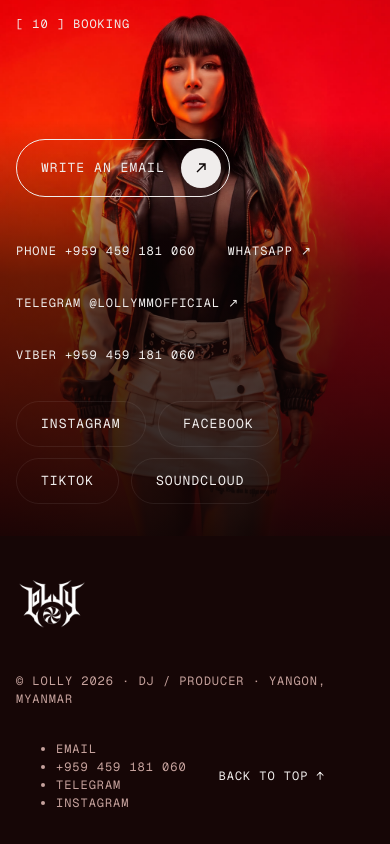
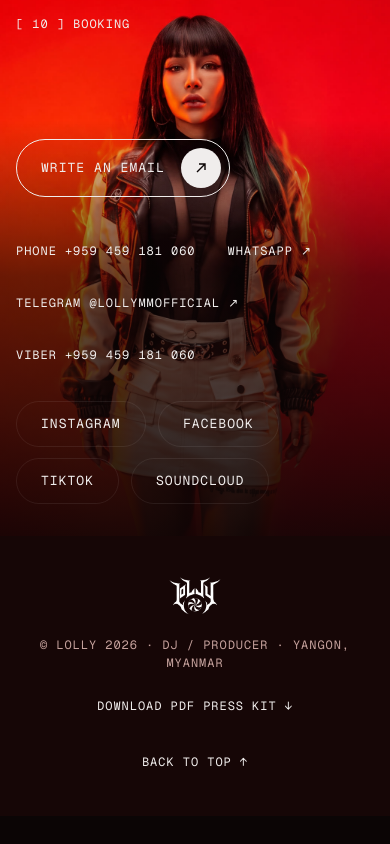
Before and after one commit to stasjuicytrax-arch/LOLLY, a website built with Vite: page index.html in a window 390 px wide. Shown: the part 9954-10798 px from the top of the page. After the commit the page ends 10770 px from the top, so only its background shows below. Built offline with nearby package versions, Linux system fonts and the light colour scheme; some packages are replaced by stand-ins of ours; animation ran at ten frames a second.

Commit message:
fix(footer): single-line footer (brand left, PDF + back to top right), centred column on phones; no default list markers anywhere
Co-Authored-By: Claude Sonnet 5.5 <noreply@anthropic.com>

```diff
--- a/index.html
+++ b/index.html
@@ -346,15 +346,14 @@
 
     <footer class="footer">
       <div class="wrap footer__wrap">
-        <img class="footer__logo" src="./assets/logo/lolly-logo-white.png" alt="LOLLY" width="1536" height="1536" loading="lazy" />
-        <p class="micro">© LOLLY 2026 · DJ / Producer · Yangon, Myanmar</p>
-        <ul class="footer__links micro">
-          <li><a href="mailto:dj.lolly.mt@gmail.com">Email</a></li>
-          <li><a href="tel:+959459181060">+959 459 181 060</a></li>
-          <li><a href="https://t.me/lollymmofficial" target="_blank" rel="noopener">Telegram</a></li>
-          <li><a href="https://www.instagram.com/lolly_mmofficial" target="_blank" rel="noopener">Instagram</a></li>
-        </ul>
-        <a class="footer__top micro" href="#top">Back to top ↑</a>
+        <div class="footer__brand">
+          <img class="footer__logo" src="./assets/logo/lolly-logo-white.png" alt="LOLLY" width="1536" height="1536" loading="lazy" />
+          <p class="micro">© LOLLY 2026 · DJ / Producer · Yangon, Myanmar</p>
+        </div>
+        <div class="footer__actions">
+          <a class="footer__link micro" href="./LOLLY-presskit.pdf" download="LOLLY-presskit.pdf">Download PDF press kit ↓</a>
+          <a class="footer__link micro" href="#top">Back to top ↑</a>
+        </div>
       </div>
     </footer>
     <div class="toast micro" role="status" aria-live="polite" data-toast></div>
--- a/src/styles/finish.css
+++ b/src/styles/finish.css
@@ -135,11 +135,12 @@
 
 /* ---- Footer ---- */
 .footer { background: var(--ink-2); padding-block: var(--s-16); }
-.footer__wrap { display: flex; align-items: center; gap: var(--s-8); flex-wrap: wrap; }
-.footer__logo { width: 72px; height: auto; }
-.footer .micro { margin: 0; }
-.footer__top { display: inline-flex; align-items: center; min-height: 44px; min-width: 44px; margin-left: auto; color: var(--bone); }
-.footer__top:hover { color: var(--signal); }
+.footer__wrap { display: flex; align-items: center; justify-content: space-between; gap: var(--s-6) var(--s-8); flex-wrap: wrap; }
+.footer__brand, .footer__actions { display: flex; align-items: center; gap: var(--s-6); }
+.footer__logo { width: 56px; height: auto; display: block; }
+.footer .micro { margin: 0; line-height: 1; }
+.footer__link { display: inline-flex; align-items: center; min-height: 44px; min-width: 44px; color: var(--bone); }
+.footer__link:hover, .footer__link:focus-visible { color: var(--signal); }
 
 /* ---- Toast ---- */
 .toast {
@@ -156,7 +157,7 @@
 
 @media (max-width: 767px) {
   .booking { padding-block: var(--s-24) var(--s-12); }
-  .footer__top { margin-left: 0; }
+  .footer__wrap, .footer__brand, .footer__actions { flex-direction: column; justify-content: center; text-align: center; gap: var(--s-3); }
 }
 @media (prefers-reduced-motion: reduce) {
   .nav, .toast { transition: none; }
@@ -199,3 +200,4 @@
 @keyframes hint-nudge { 0%, 100% { transform: translateX(0); } 50% { transform: translateX(6px); } }
 @media (prefers-reduced-motion: reduce) { .hint-arrow { animation: none; } }
 .res__stage > .ribbon-bar { align-self: stretch; width: 100%; box-sizing: border-box; margin: 0; padding: var(--s-2) var(--field) 0; }
+@media (max-width: 767px) { .footer .micro { line-height: 1.5; } }
```
